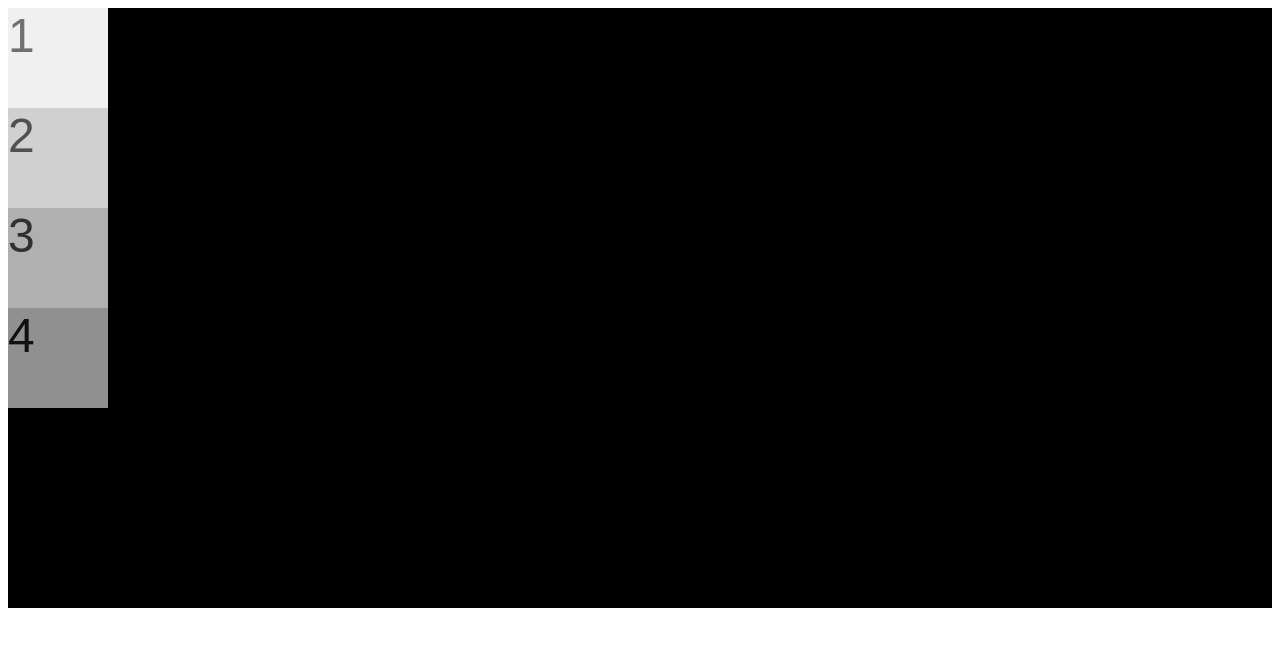
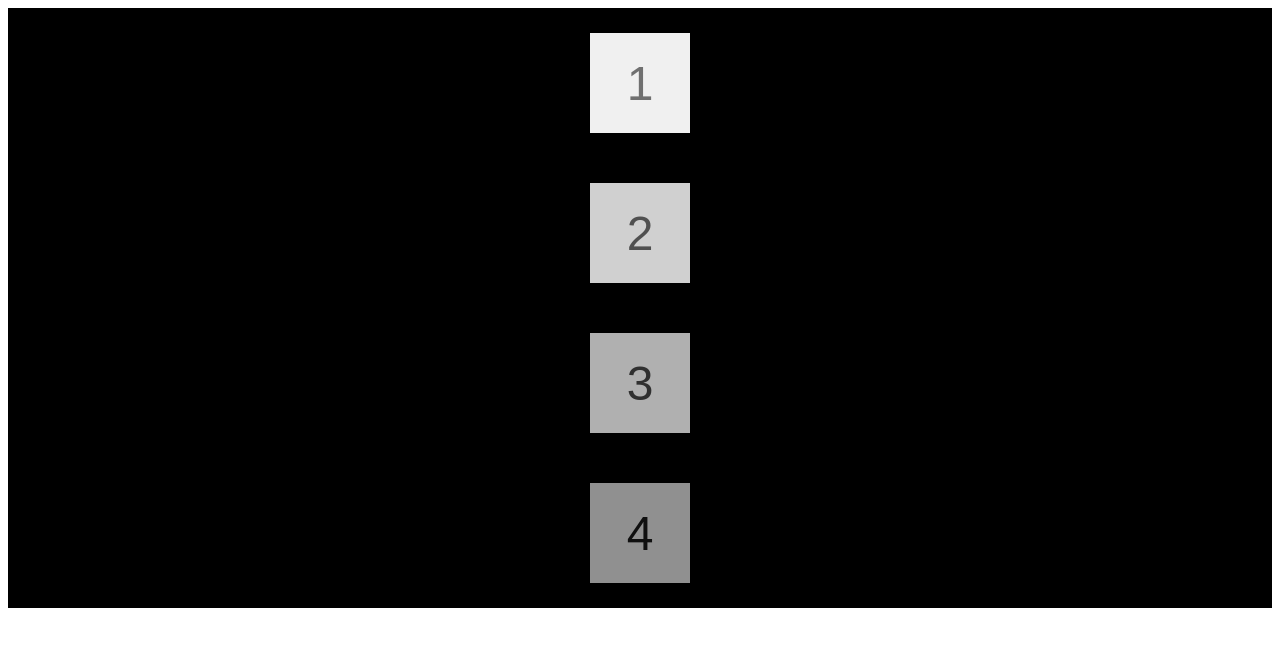
Before and after one commit to Bpost129/flexbox-x2, a plain HTML site: page index.html in a window 1280 px wide. Drawn offline with Linux system fonts and the light colour scheme.

Commit message:
turn child divs into flex parents, center text in each div

```diff
--- a/style.css
+++ b/style.css
@@ -3,8 +3,8 @@
   display: flex;
   height: 600px;
   flex-direction: column;
-  /* justify-content: center; */
-  /* align-items: center; */
+  justify-content: space-around;
+  align-items: center;
 }
 
 .flex-child {
@@ -12,6 +12,9 @@
   font-size: 48px;
   height: 100px;
   width: 100px;
+  display: flex;
+  justify-content: center;
+  align-items: center;
 }
 
 .flex-parent > :nth-child(1) {
```
